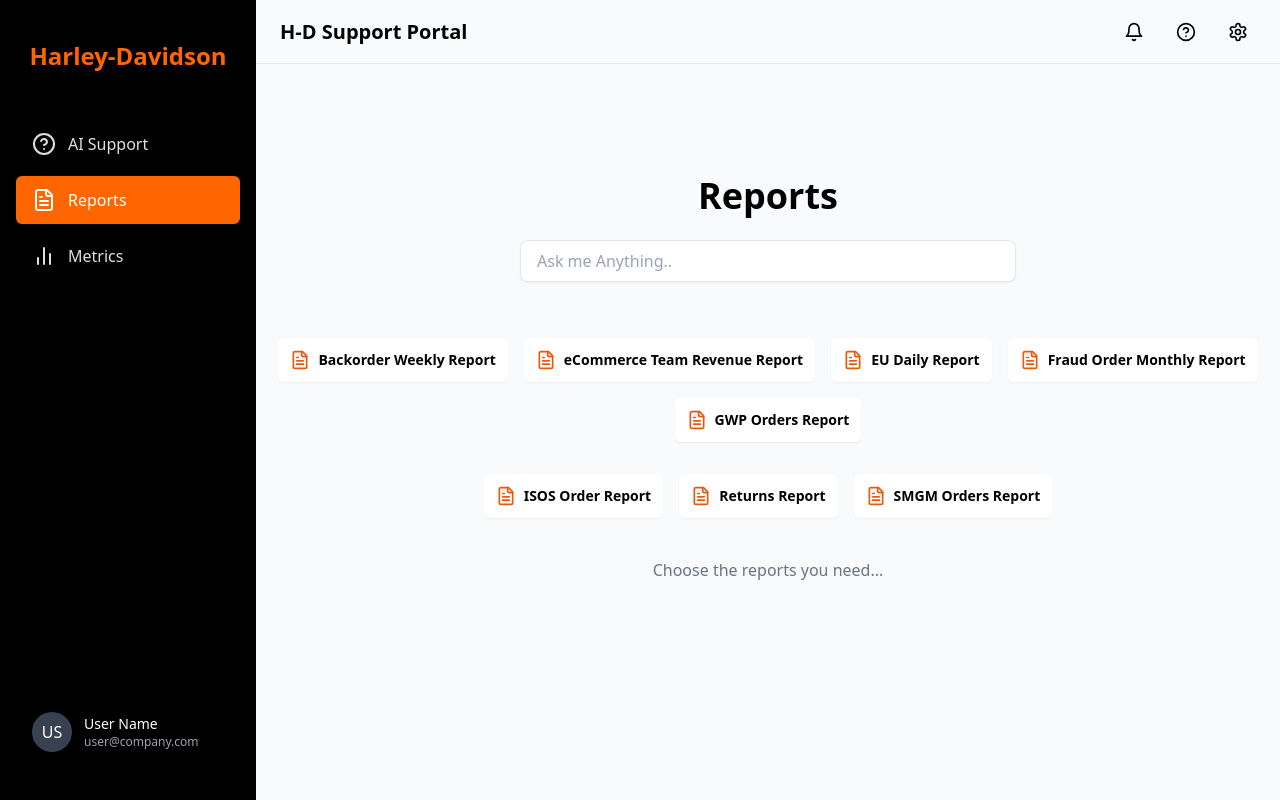
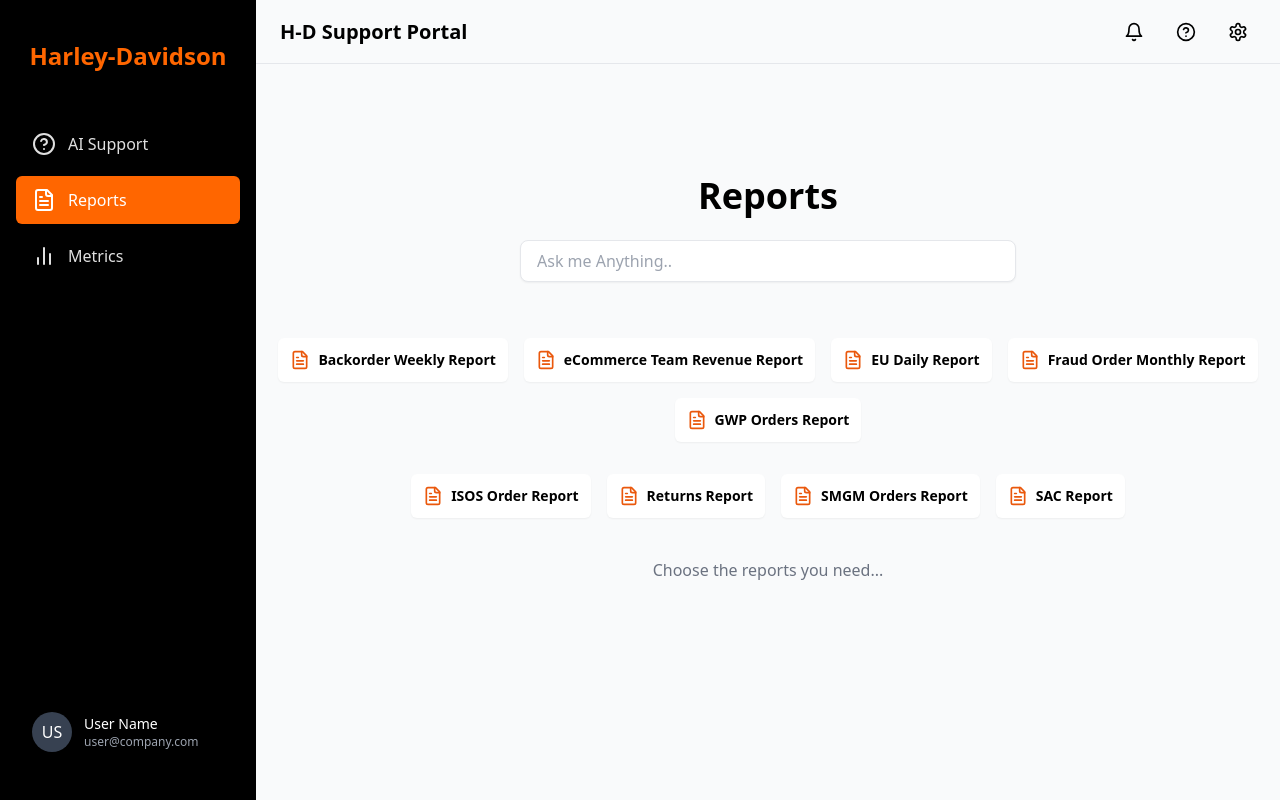
Before and after one commit to AfrinFarhath-exp/HD--Demo, a React (Vite) app: page /reports in a window 1280 px wide. Built offline with nearby package versions, Linux system fonts and the light colour scheme.

Commit message:
sac report added

```diff
--- a/src/data/report.ts
+++ b/src/data/report.ts
@@ -9,6 +9,7 @@ const reports = [
   { title: "ISOS Order Report" },
   { title: "Returns Report" },
   { title: "SMGM Orders Report" },
+  { title: "SAC Report" },
 ];
 
 export default reports;
```
